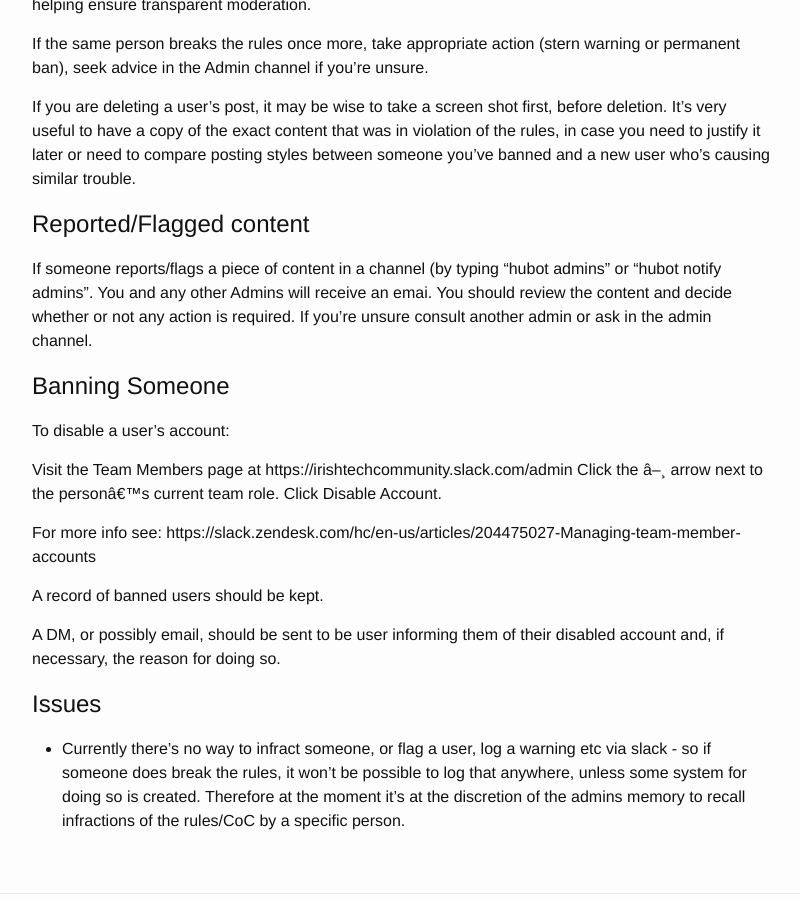
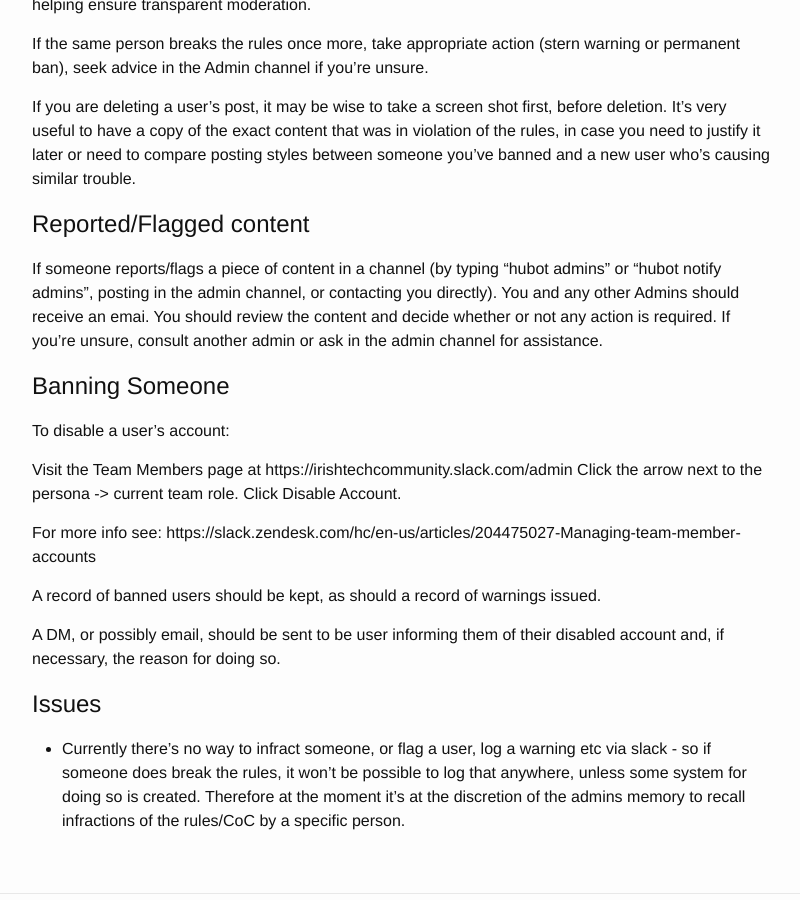
Before and after one commit to IrishTechCommunity/irishtechcommunity.github.io, a Jekyll site: the page built from adminguide.md, in a window 1280 px wide and 900 px high, scrolled down 785 px. Shown: the whole window, without its empty margins (238-1038 px from the left). Built offline with Jekyll 4.4.1, drawn with Linux system fonts in a browser that asks for light colours.

Commit message:
Update admin guide

```diff
--- a/adminguide.md
+++ b/adminguide.md
@@ -26,19 +26,19 @@ If you are deleting a user's post, it may be wise to take a screen shot first, b
 
 # Reported/Flagged content
 
-If someone reports/flags a piece of content in a channel (by typing "hubot admins" or "hubot notify admins". You and any other Admins will receive an emai. You should review the content and decide whether or not any action is required. If you're unsure consult another admin or ask in the admin channel.
+If someone reports/flags a piece of content in a channel (by typing "hubot admins" or "hubot notify admins", posting in the admin channel, or contacting you directly). You and any other Admins should receive an emai. You should review the content and decide whether or not any action is required. If you're unsure, consult another admin or ask in the admin channel for assistance.
 
 # Banning Someone
 
 To disable a user's account:
 
 Visit the Team Members page at https://irishtechcommunity.slack.com/admin
-Click the â–¸ arrow next to the personâ€™s current team role.
+Click the arrow next to the persona -> current team role.
 Click Disable Account.
 
 For more info see: https://slack.zendesk.com/hc/en-us/articles/204475027-Managing-team-member-accounts
 
-A record of banned users should be kept.
+A record of banned users should be kept, as should a record of warnings issued.
 
 A DM, or possibly email, should be sent to be user informing them of their disabled account and, if necessary, the reason for doing so.
 
```
